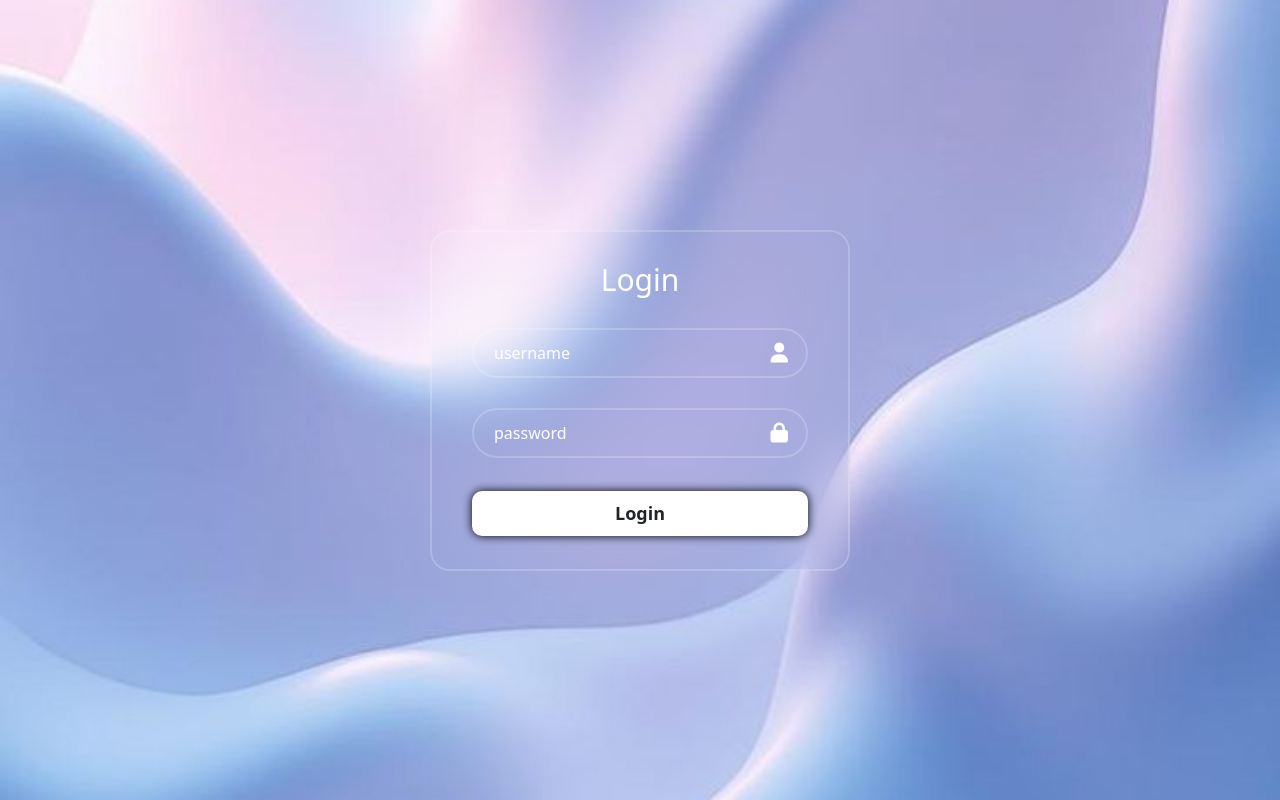
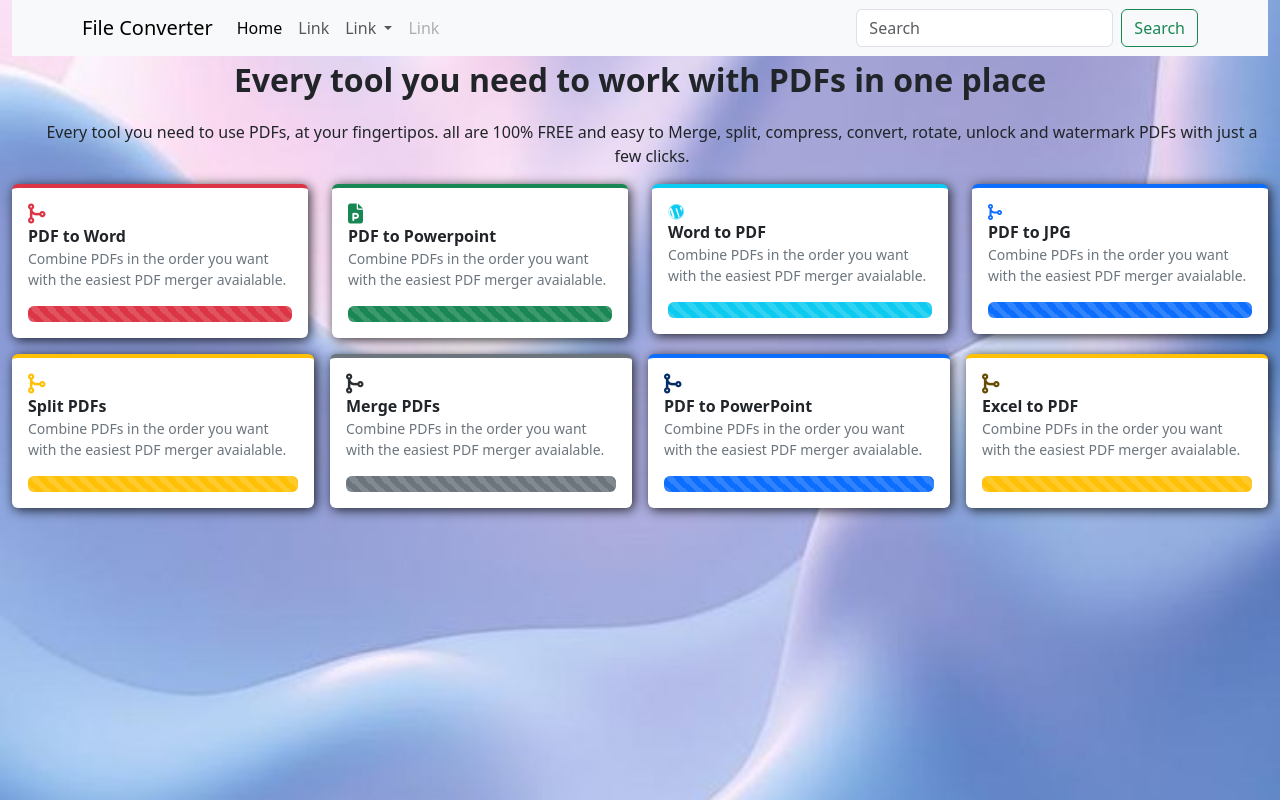
Before and after one commit to Prayz-code/fileConverter, a plain HTML site: page index.html in a window 1280 px wide. Drawn offline with nearby package versions, Linux system fonts and the light colour scheme.

Commit message:
second commit

```diff
--- a/index.html
+++ b/index.html
@@ -9,23 +9,24 @@
     <link href="https://cdn.jsdelivr.net/npm/bootstrap@5.3.8/dist/css/bootstrap.min.css" rel="stylesheet" integrity="sha384-sRIl4kxILFvY47J16cr9ZwB07vP4J8+LH7qKQnuqkuIAvNWLzeN8tE5YBujZqJLB" crossorigin="anonymous">
 </head>
 <body>
-    <section class="wrapper d-block" id="loginPage">
+    <!-- <section class="wrapper" id="loginPage">
         <form id="loginForm" action="action_page.php" method="post">
             <h1>Login</h1>
             <div class="input-box">
-                <input type="text" id="user" placeholder="username" required>
+                <input type="text" id="username" placeholder="username" required>
                 <i class="fa-solid fa-user"></i>
             </div>
             <div class="input-box">
-                <input type="password" id="pwd" placeholder="password" required>
+                <input type="password" id="password" placeholder="password" required>
                 <i class="fa-solid fa-lock"></i>
             </div>
             <button type="submit" class="btn"> Login</button>
+            <p id="successMsg" class="text-center text-success" style="display: none; padding: 2px; border: none"><i>Login Successful!</i></p>
             <p id="errorMsg" class="text-center text-danger" style="display: none; padding: 2px; border: none"><i>Incorrect Username or Password, please try again.</i></p>
         </form>
-    </section>
+    </section> -->
     <!-- Landing page  -->
-    <div class="container-fluid d-none" id="convertionPage">
+    <div class="container-fluid d-block" id="convertionPage" style="width: 100%;height: 100vh;">
         <nav class="navbar navbar-expand-lg bg-body-tertiary">
             <div class="container">
                 <a class="navbar-brand" href="#">File Converter</a>
@@ -68,9 +69,9 @@
             <p class="ps-4 text-break word-wrap">Every tool you need to use PDFs, at your fingertipos. all are 100% FREE and easy to Merge, split, compress, convert, rotate, unlock and watermark PDFs with just a few clicks.</p>
         </div>
 
-        <div class="row mb-3 g-4">
+        <div class="row mb-3 g-4" id="rowOne">
             <div class="col-sm-12 col-xs-12 col-md-12 col-lg-3 col-xl-3">
-                <div class="card border-top border-4 border-danger p-3">
+                <div class="card border-top border-4 border-danger p-3" id="firstCard">
                     <i class="fa-solid fa-code-merge text-danger fw-bold" style="font-size: 20px;"></i>
                     <p class="fw-bold mb-0">PDF to Word</p>
                     <p class="text-secondary" style="font-size: 14px;">Combine PDFs in the order you want with the easiest PDF merger avaialable.</p>
--- a/script.js
+++ b/script.js
@@ -6,6 +6,8 @@
 const successMsg = document.getElementById('successMsg');
 const errorMsg = document.getElementById('errorMsg');
 const convertionPage = document.getElementById('convertionPage');
+const firstCard = document.getElementById('firstCard');
+const rowOne = document.getElementById('rowOne');
 
 const correctUsername = "makecodelit@gmail.com";
 const correctPassword = "ilovecoding123";
@@ -17,9 +19,14 @@
     const pwd = document.getElementById('password').value
 
     if(user === correctUsername && pwd === correctPassword){
+        successMsg.style.display = "block"
         loginPage.style.display = "none";
         convertionPage.style.setProperty('display', 'block', 'important');
     }else{
         errorMsg.style.display = "block";
     }
+});
+
+firstCard.addEventListener('click', (e) => {
+    e.preventDefault();
 })
--- a/style.css
+++ b/style.css
@@ -73,4 +73,10 @@
 
 .card{
     border: none!important;
+    box-shadow: 2px 2px 12px rgba(0,0,0,0.8);
+    transition: box-shadow 0.3s;
 }
+
+.card:hover {
+    box-shadow: 2px 2px 12px rgba(0,0,0,0.4);
+}
```
Lines whose indentation alone changed are shown as unchanged.
